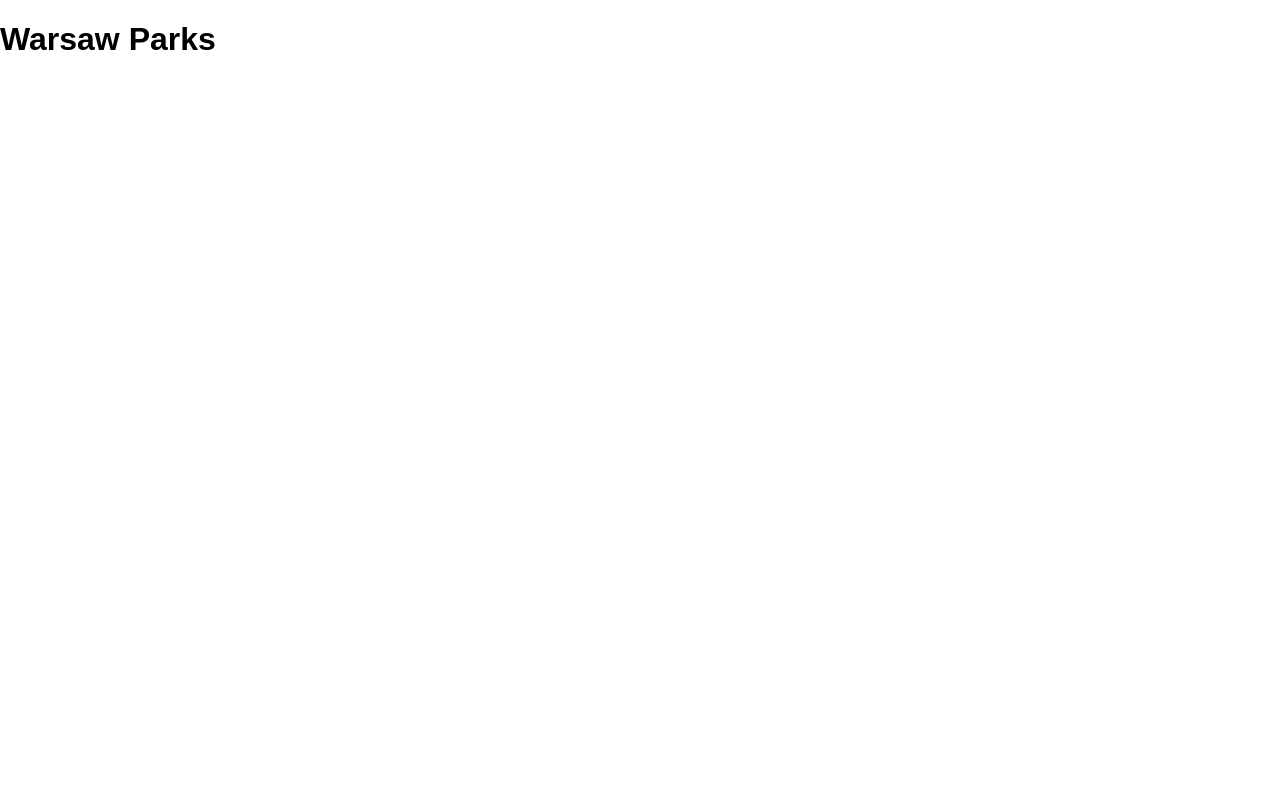
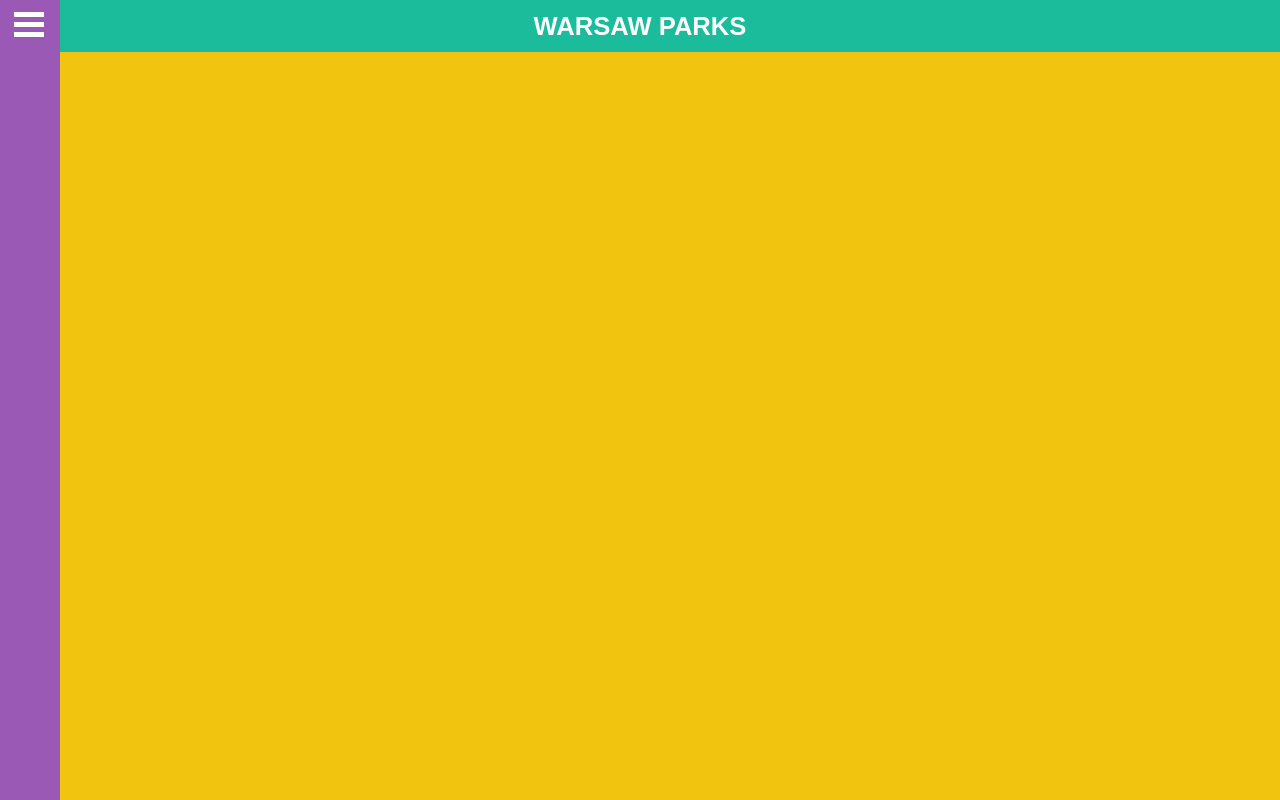
Before and after one commit to arturjonczyk/parks-map, a plain HTML site: page src/index.html in a window 1280 px wide. Drawn offline with Linux system fonts and the light colour scheme; some packages are replaced by stand-ins of ours.

Commit message:
Done basic HTML structure

```diff
--- a/src/index.html
+++ b/src/index.html
@@ -2,14 +2,32 @@
 <html lang="en">
 <head>
 	<meta charset="UTF-8">
-	<meta http-equiv="X-UA-Compativle" content="IE=edge">
-	<mete name="viewport" content="width=device-width, initial-scale=1">
+	<meta http-equiv="X-UA-Compatible" content="IE=edge">
+    <meta name="viewport" content="width=device-width, initial-scale=1">
 	<title>Warsaw Parks</title>
 	<link rel="stylesheet" href="styles/lib/normalize.css">
 	<link rel="stylesheet" href="styles/main.css">
 </head>
 <body>
-	<h1>Warsaw Parks</h1>
+	<div class="container">
+		<!-- HEADER -->
+		<div class="header">
+			<h1>WARSAW PARKS</h1>
+		</div>
+		<!-- FILTER -->
+		<div class="filter">
+			<div class="header__menu">
+  				<a id="header__button" class="hamburger" href="#">
+    				<div class="hamburger__inner"></div>
+  				</a>
+			</div>
+		</div>
+		<!-- MAP -->
+		<div id="map" class="map">
+		</div>
+
+	</div>
+
 
 	<!-- JS Scripts -->
 	<script src="https://maps.googleapis.com/maps/api/js?v-3&key=AIzaSyB33zqyMRF0GTVQh1Aewr6ycjnHIuWg05A">F</script>
--- a/src/javascripts/app.js
+++ b/src/javascripts/app.js
@@ -0,0 +1,7 @@
+var $search = $('.filter'),
+	$button = $("#header__button");
+
+$button.on('click', function() {
+  $(this).toggleClass("hamburger--open");
+  $search.toggleClass('filter-open');
+});
--- a/src/styles/main.css
+++ b/src/styles/main.css
@@ -0,0 +1,135 @@
+/* Box-sizing border-box */
+* {
+	-moz-box-sizing: border-box;
+	-webkit-box-sizing: border-box;
+	box-sizing: border-box;
+}
+
+*, *:before, *:after {
+  box-sizing: inherit;
+}
+
+
+/****** GENERAL STRUCTURE ******/
+.container {
+	display: flex;
+	flex-direction: column;
+}
+.header {
+  display: flex;
+	height: 52px;
+	background-color: #1abc9c;
+  color: #fff;
+  align-items: center;
+  justify-content: center;
+}
+
+.header h1 {
+  margin: 0;
+  font-size: 1.6em;
+}
+
+.filter {
+  position: absolute;
+  top: 0;
+  left: -240px;
+  width: 300px;
+  min-height: 100vh;
+  background-color: #9b59b6;
+  -webkit-transition: all 0.4s ease-in-out;
+  transition: all 0.4s ease-in-out;
+  z-index: 10;
+}
+
+.filter-open {
+  left: 0px;
+}
+
+.map {
+	/*display: flex;
+	flex-direction: row;*/
+	min-height: calc(100vh - 52px);
+}
+
+/*.search__result-open {
+	position: absolute;
+	top: 0;
+	left: -300px;
+	width: 300px;
+	height: 100%;
+	background-color: #9b59b6;
+	-webkit-transition: all 0.4s ease-in-out;
+  	transition: all 0.4s ease-in-out;
+  	z-index: 10;
+
+}*/
+.filter-open {
+	left: 0px;
+}
+
+.map {
+	width: 100%;
+	background-color: #f1c40f;
+	text-align: center;
+}
+/****** END GENERAL STRUCTURE ******/
+
+/****** HEADER - HAMBURGER ******/
+.header__menu {
+  position: absolute;
+  top: 12px;
+  right: 46px;
+}
+
+.hamburger {
+  display: block;
+  position: absolute;
+  width: 30px;
+  height: 40px;
+  z-index: 2;
+}
+
+.hamburger__inner {
+  display: block;
+  width: 30px;
+  height: 5px;
+  margin-top: 10px;
+  background: #FFF;
+  -webkit-transition: all 0.4s ease-in-out;
+  transition: all 0.4s ease-in-out;
+}
+.hamburger__inner::before, .hamburger__inner::after {
+  display: block;
+  position: absolute;
+  content: "";
+  z-index: -1;
+  width: 30px;
+  height: 5px;
+  background: #FFF;
+  -webkit-transition: all 0.4s ease-in-out;
+  transition: all 0.4s ease-in-out;
+}
+.hamburger__inner::before {
+  top: 0;
+}
+.hamburger__inner::after {
+  top: 20px;
+}
+
+.hamburger--open .hamburger__inner {
+  background: none;
+}
+.hamburger--open .hamburger__inner::before, .hamburger--open .hamburger__inner::after {
+  top: 8px;
+}
+.hamburger--open .hamburger__inner::before {
+  -webkit-transform: rotate(-45deg);
+  -ms-transform: rotate(-45deg);
+  transform: rotate(-45deg);
+}
+.hamburger--open .hamburger__inner::after {
+  -webkit-transform: rotate(45deg);
+  -ms-transform: rotate(45deg);
+  transform: rotate(45deg);
+}
+/****** END HEADER - HAMBURGER ******/
```
